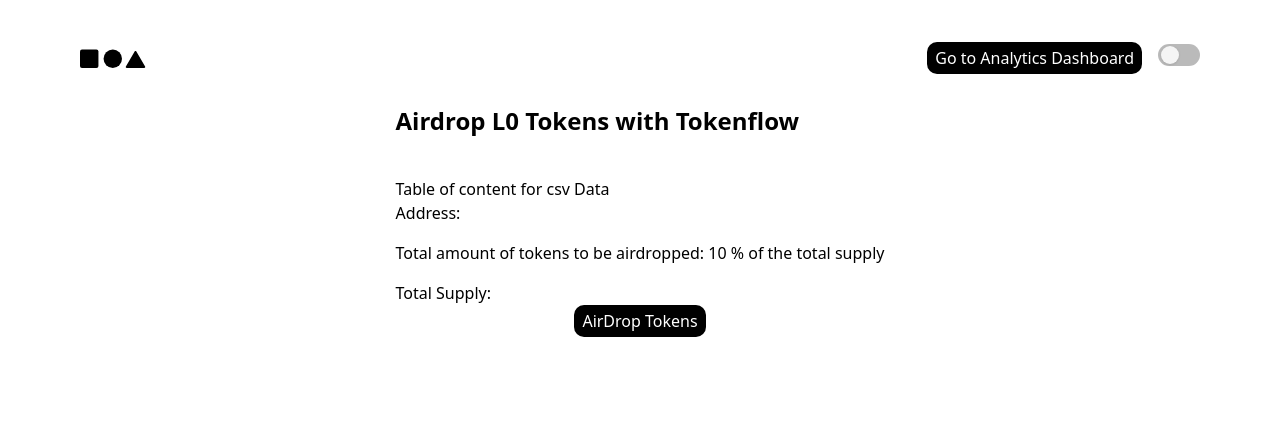
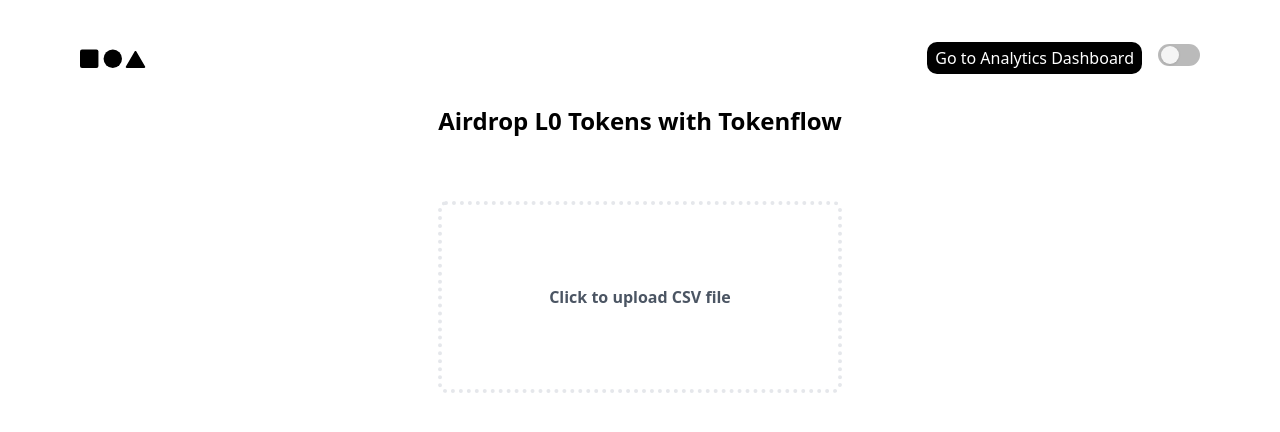
Before and after one commit to 0xAlphaDevs/TokenFlow, a Next.js app: page /tokenflow in a window 1280 px wide. Shown: the top 432 px of the page. Built offline with nearby package versions, Linux system fonts and the light colour scheme.

Commit message:
chore: sync

```diff
--- a/src/app/tokenflow/page.tsx
+++ b/src/app/tokenflow/page.tsx
@@ -6,7 +6,7 @@
 
 const Tokenflow = () => {
   const { theme } = useTheme();
-  const [csvUploaded, setCsvUploaded] = useState<boolean>(true);
+  const [csvUploaded, setCsvUploaded] = useState<boolean>(false);
   const [csvData, setCsvData] = useState<any>(null);
 
   function handleClick() {
@@ -44,17 +44,16 @@
           </label>
         </div>
       ) : (
-        <div className="mt-10 ">
+        <div className="py-4 mt-10">
           <p>
             Table of content for csv Data
           </p>
-          <div className='flex flex-col gap-4'>
-            <p> Address: </p>
+          <div className='flex flex-col gap-4 font-semibold text-gray-500 py-8'>
             <p> Total amount of tokens to be airdropped: 10 % of the total supply</p>
-            <p> Total Supply: </p>
+            <p> Total Supply : <span className='bg-green-400 text-white px-2 py-1 rounded-lg'>100,000,000</span></p>
           </div>
-          <div className='flex justify-center'>
-            <button onClick={handleClick} className={`${theme === 'dark' ? 'text-black bg-slate-100' : 'text-white bg-black'} rounded-[10px] py-1 px-2 flex items-center gap-1`}>AirDrop Tokens</button>
+          <div className='flex justify-center py-4'>
+            <button onClick={handleClick} className={`${theme === 'dark' ? 'text-black bg-slate-100' : 'text-white bg-black'} rounded-[10px] py-1 px-2 flex items-center gap-1 font-semibold`}>AirDrop Tokens</button>
           </div>
         </div>
       )}
```
